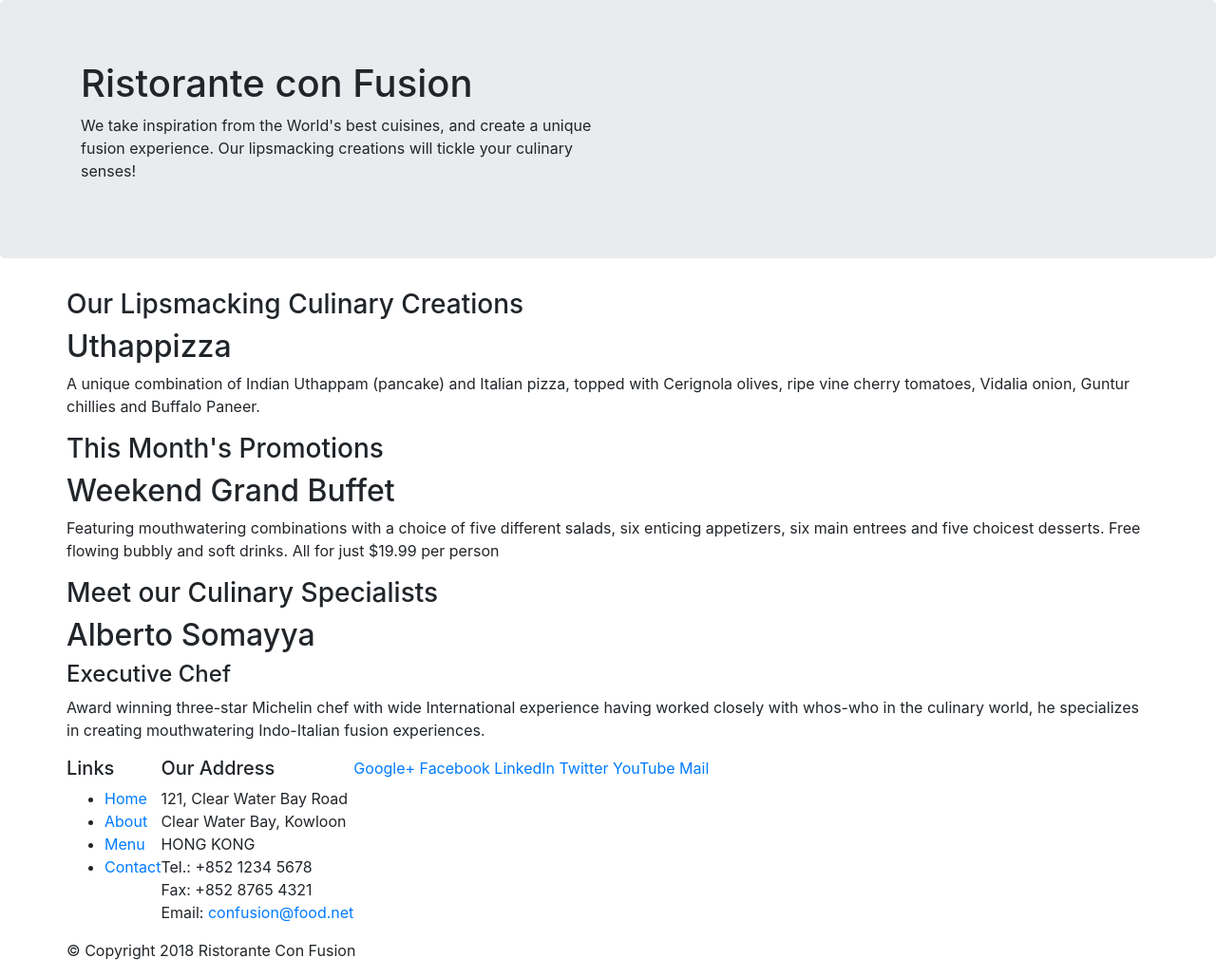
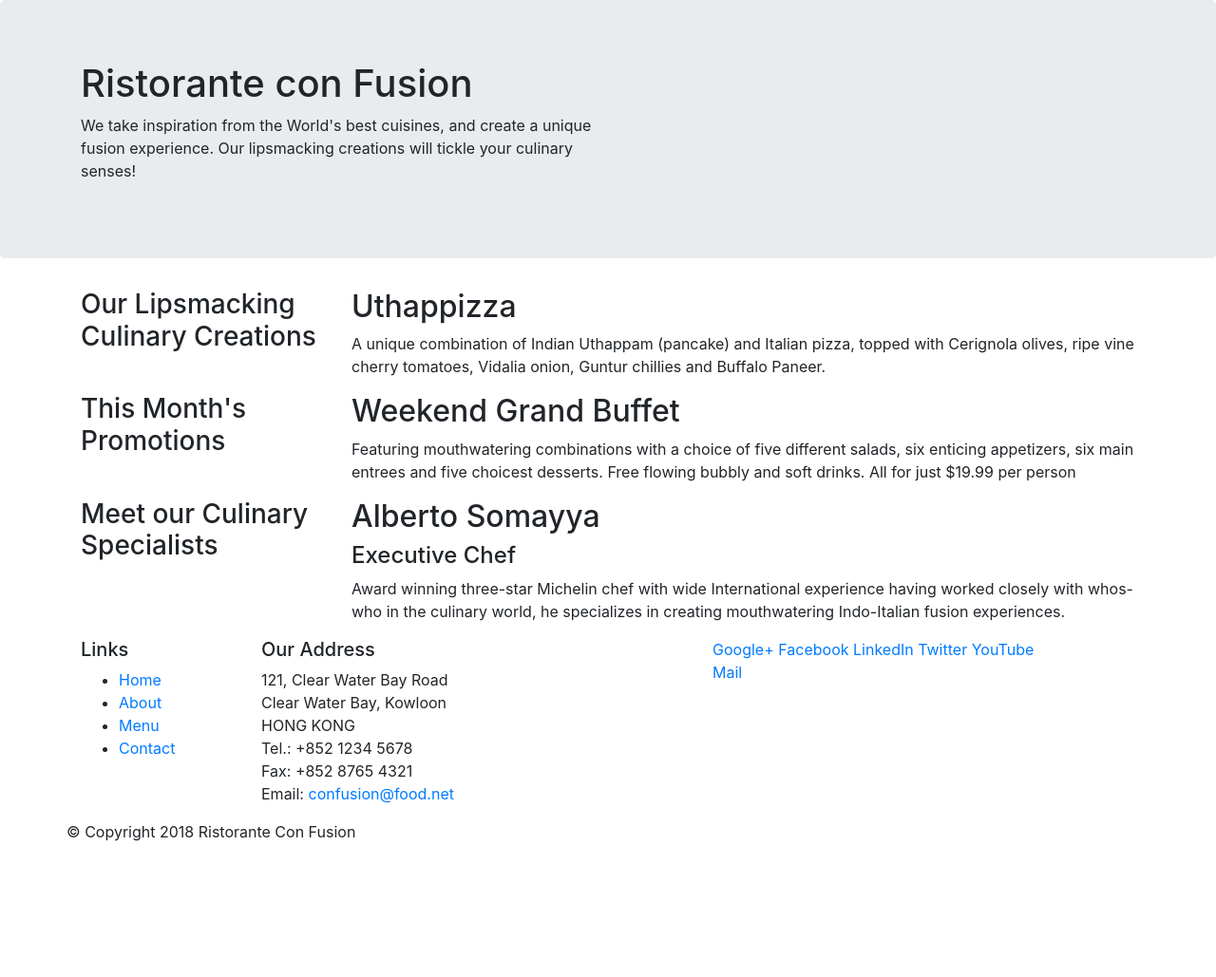
Before and after one commit to kaustubh87/Sample-Website-using-Bootstrap-4, a website: page index.html in a window 1280 px wide. Shown: the whole page at 95% size. After the commit the page ends 904 px from the top, so only its background shows below. Drawn offline with nearby package versions, Linux system fonts and the light colour scheme.

Commit message:
Added col classes to divs

```diff
--- a/index.html
+++ b/index.html
@@ -21,7 +21,7 @@
                     <h1>Ristorante con Fusion</h1>
                     <p>We take inspiration from the World's best cuisines, and create a unique fusion experience. Our lipsmacking creations will tickle your culinary senses!</p>
                 </div>
-                <div>
+                <div class="col-12 col-sm">
                 </div>
             </div>
         </div>
@@ -29,10 +29,10 @@
 
     <div class="container">
         <div class="row">
-            <div>
+            <div class="col-12 col-sm-4 col-md-3">
                 <h3>Our Lipsmacking Culinary Creations</h3>
             </div>
-            <div>
+            <div class="col col-sm col-md">
                 <h2>Uthappizza</h2>
                 <p>A unique combination of Indian Uthappam (pancake) and Italian pizza, topped with Cerignola olives, ripe vine cherry tomatoes, Vidalia onion, Guntur chillies and Buffalo Paneer.</p>
             </div>
@@ -40,20 +40,20 @@
 
 
         <div class="row">
-            <div>
+            <div class="col-12 col-sm-4 col-md-3">
                 <h3>This Month's Promotions</h3>
             </div>
-            <div>
+            <div class="col col-sm col-md">
                 <h2>Weekend Grand Buffet</h2>
                 <p>Featuring mouthwatering combinations with a choice of five different salads, six enticing appetizers, six main entrees and five choicest desserts. Free flowing bubbly and soft drinks. All for just $19.99 per person </p>
             </div>
         </div>
 
         <div class="row">
-            <div>
+            <div class="col-12 col-sm-4 col-md-3">
                 <h3>Meet our Culinary Specialists</h3>
             </div>
-            <div>
+            <div class="col col-sm col-md">
                 <h2>Alberto Somayya</h2>
                 <h4>Executive Chef</h4>
                 <p>Award winning three-star Michelin chef with wide International experience having worked closely with whos-who in the culinary world, he specializes in creating mouthwatering Indo-Italian fusion experiences. </p>
@@ -64,7 +64,7 @@
     <footer>
         <div class="container">
             <div class="row">
-                <div>
+                <div class="col-4 col-sm-2">
                     <h5>Links</h5>
                     <ul>
                         <li><a href="#">Home</a></li>
@@ -73,7 +73,7 @@
                         <li><a href="#">Contact</a></li>
                     </ul>
                 </div>
-                <div>
+                <div class="col-7 col-sm-5">
                     <h5>Our Address</h5>
                     <address>
 		              121, Clear Water Bay Road<br>
@@ -84,7 +84,7 @@
 		              Email: <a href="mailto:confusion@food.net">confusion@food.net</a>
 		           </address>
                 </div>
-                <div>
+                <div class="col-12 col-sm-4">
                     <div>
                         <a href="http://google.com/+">Google+</a>
                         <a href="http://www.facebook.com/profile.php?id=">Facebook</a>
```
